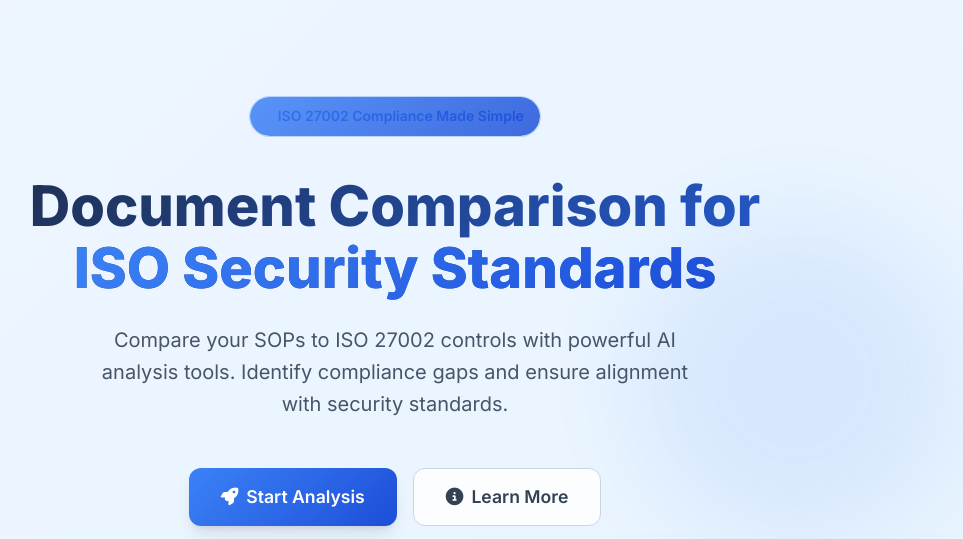
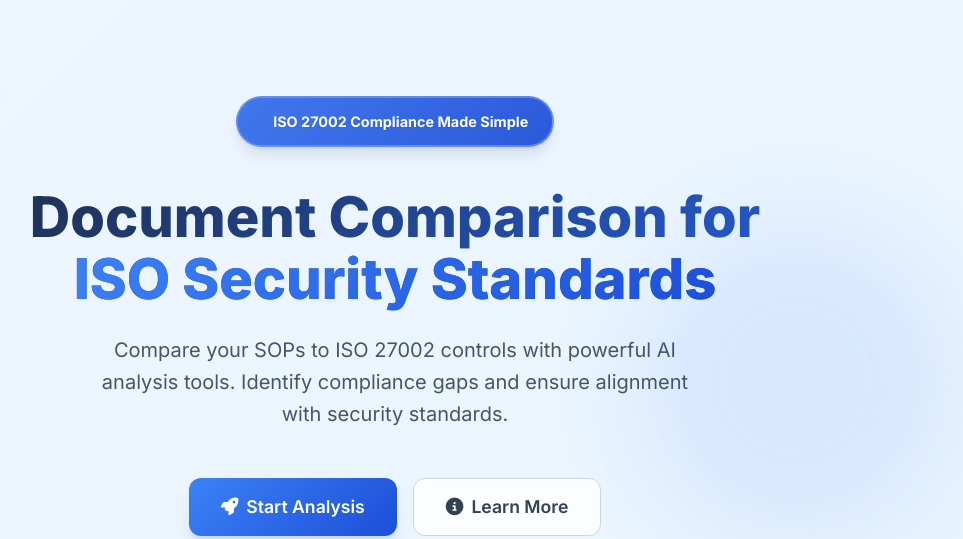
Before and after one commit to gautam1sharma/sopcompliance, a Flask app: page / in a window 1280 px wide. Shown: the part 81-620 px from the top of the page, without its empty margins (245-1208 px from the left). Run offline with Flask 3, Linux system fonts and the light colour scheme.

Commit message:
Update index.html

```diff
--- a/templates/index.html
+++ b/templates/index.html
@@ -16,7 +16,8 @@
     <!-- External CSS -->
     <link href="https://cdn.jsdelivr.net/npm/bootstrap@5.3.2/dist/css/bootstrap.min.css" rel="stylesheet">
     <link href="https://cdnjs.cloudflare.com/ajax/libs/font-awesome/6.4.0/css/all.min.css" rel="stylesheet">
-    <link href="https://fonts.googleapis.com/css2?family=Inter:wght@300;400;500;600;700;800&display=swap" rel="stylesheet">
+    <link href="https://fonts.googleapis.com/css2?family=Inter:wght@300;400;500;600;700;800&display=swap"
+        rel="stylesheet">
 
     <style>
         :root {
@@ -119,8 +120,15 @@
         }
 
         @keyframes float {
-            0%, 100% { transform: translateY(0px); }
-            50% { transform: translateY(-20px); }
+
+            0%,
+            100% {
+                transform: translateY(0px);
+            }
+
+            50% {
+                transform: translateY(-20px);
+            }
         }
 
         /* Navigation */
@@ -187,26 +195,58 @@
 
         .hero-badge {
             display: inline-block;
-            padding: 0.5rem 1rem;
-            background: rgba(59, 130, 246, 0.1);
-            border: 1px solid rgba(59, 130, 246, 0.2);
+            padding: 0.75rem 1.5rem;
+            background: linear-gradient(135deg, var(--primary-600), var(--primary-700));
+            border: 2px solid rgba(255, 255, 255, 0.3);
             border-radius: 50px;
-            color: var(--primary-700);
-            font-size: 0.875rem;
-            font-weight: 600;
+            color: white;
+            font-size: 0.9rem;
+            font-weight: 700;
             margin-bottom: 2rem;
             position: relative;
             overflow: hidden;
+            box-shadow: var(--shadow-lg);
+            text-shadow: 0 1px 2px rgba(0, 0, 0, 0.1);
+            backdrop-filter: blur(10px);
         }
 
         .hero-badge::before {
             content: '';
             position: absolute;
             inset: 0;
-            background: var(--gradient-primary);
-            opacity: 0.1;
+            background: linear-gradient(135deg, rgba(255, 255, 255, 0.2), rgba(255, 255, 255, 0.1));
             border-radius: 50px;
-            animation: pulse 2s infinite;
+            animation: shimmer 3s ease-in-out infinite;
+        }
+
+        .hero-badge .badge-icon {
+            display: inline-block;
+            margin-right: 0.5rem;
+            animation: sparkle 2s ease-in-out infinite;
+        }
+
+        @keyframes shimmer {
+
+            0%,
+            100% {
+                opacity: 0.5;
+            }
+
+            50% {
+                opacity: 1;
+            }
+        }
+
+        @keyframes sparkle {
+
+            0%,
+            100% {
+                transform: scale(1);
+            }
+
+            50% {
+                transform: scale(1.1);
+            }
         }
 
         .hero-title {
@@ -481,13 +521,27 @@
 
         /* Animations */
         @keyframes pulse {
-            0%, 100% { opacity: 1; }
-            50% { opacity: 0.8; }
+
+            0%,
+            100% {
+                opacity: 1;
+            }
+
+            50% {
+                opacity: 0.8;
+            }
         }
 
         @keyframes fade-in {
-            from { opacity: 0; transform: translateY(20px); }
-            to { opacity: 1; transform: translateY(0); }
+            from {
+                opacity: 0;
+                transform: translateY(20px);
+            }
+
+            to {
+                opacity: 1;
+                transform: translateY(0);
+            }
         }
 
         .animate-fade-in {
@@ -558,7 +612,7 @@
         <div class="container">
             <div class="hero-content animate-fade-in">
                 <div class="hero-badge">
-                    <i class="fas fa-sparkles me-2"></i>
+                    <i class="fas fa-sparkles badge-icon"></i>
                     ISO 27002 Compliance Made Simple
                 </div>
 
@@ -602,7 +656,8 @@
                         </div>
                         <h3 class="feature-title">Dual AI Methods</h3>
                         <p class="feature-description">
-                            Choose between Enhanced string-based analysis for speed or Semantic AI analysis using RoBERTa-Large for deep understanding.
+                            Choose between Enhanced string-based analysis for speed or Semantic AI analysis using
+                            RoBERTa-Large for deep understanding.
                         </p>
                     </div>
                 </div>
@@ -613,7 +668,8 @@
                         </div>
                         <h3 class="feature-title">Complete ISO Coverage</h3>
                         <p class="feature-description">
-                            Comprehensive analysis against all 23 ISO 27002 security controls with detailed evidence extraction and compliance mapping.
+                            Comprehensive analysis against all 23 ISO 27002 security controls with detailed evidence
+                            extraction and compliance mapping.
                         </p>
                     </div>
                 </div>
@@ -624,7 +680,8 @@
                         </div>
                         <h3 class="feature-title">Real-time Insights</h3>
                         <p class="feature-description">
-                            Get instant compliance scores, evidence snippets, and detailed breakdowns for comprehensive audit trails.
+                            Get instant compliance scores, evidence snippets, and detailed breakdowns for comprehensive
+                            audit trails.
                         </p>
                     </div>
                 </div>
@@ -646,7 +703,8 @@
                         <div class="step-number">1</div>
                         <h3 class="step-title">Upload Documents</h3>
                         <p class="step-description">
-                            Upload your SOPs in PDF format. Our system automatically extracts and processes the content for analysis.
+                            Upload your SOPs in PDF format. Our system automatically extracts and processes the content
+                            for analysis.
                         </p>
                     </div>
                 </div>
@@ -655,7 +713,8 @@
                         <div class="step-number">2</div>
                         <h3 class="step-title">AI Analysis</h3>
                         <p class="step-description">
-                            Choose your analysis method and let our AI compare your documents against ISO 27002 controls.
+                            Choose your analysis method and let our AI compare your documents against ISO 27002
+                            controls.
                         </p>
                     </div>
                 </div>
@@ -664,7 +723,8 @@
                         <div class="step-number">3</div>
                         <h3 class="step-title">Review Results</h3>
                         <p class="step-description">
-                            Get detailed compliance reports with actionable recommendations and evidence for each control.
+                            Get detailed compliance reports with actionable recommendations and evidence for each
+                            control.
                         </p>
                     </div>
                 </div>
@@ -692,7 +752,8 @@
                             <i class="fas fa-bolt"></i>
                             Enhanced Analysis
                         </div>
-                        <p class="mb-3">Fast keyword and pattern matching with semantic features for quick compliance assessments.</p>
+                        <p class="mb-3">Fast keyword and pattern matching with semantic features for quick compliance
+                            assessments.</p>
                         <div class="method-specs">
                             <div class="spec-item">
                                 <span class="spec-value">2-5s</span>
@@ -715,7 +776,8 @@
                             <i class="fas fa-robot"></i>
                             Semantic Analysis
                         </div>
-                        <p class="mb-3">Advanced RoBERTa-Large transformer model for deep semantic understanding of complex documents.</p>
+                        <p class="mb-3">Advanced RoBERTa-Large transformer model for deep semantic understanding of
+                            complex documents.</p>
                         <div class="method-specs">
                             <div class="spec-item">
                                 <span class="spec-value">30-60s</span>
```
